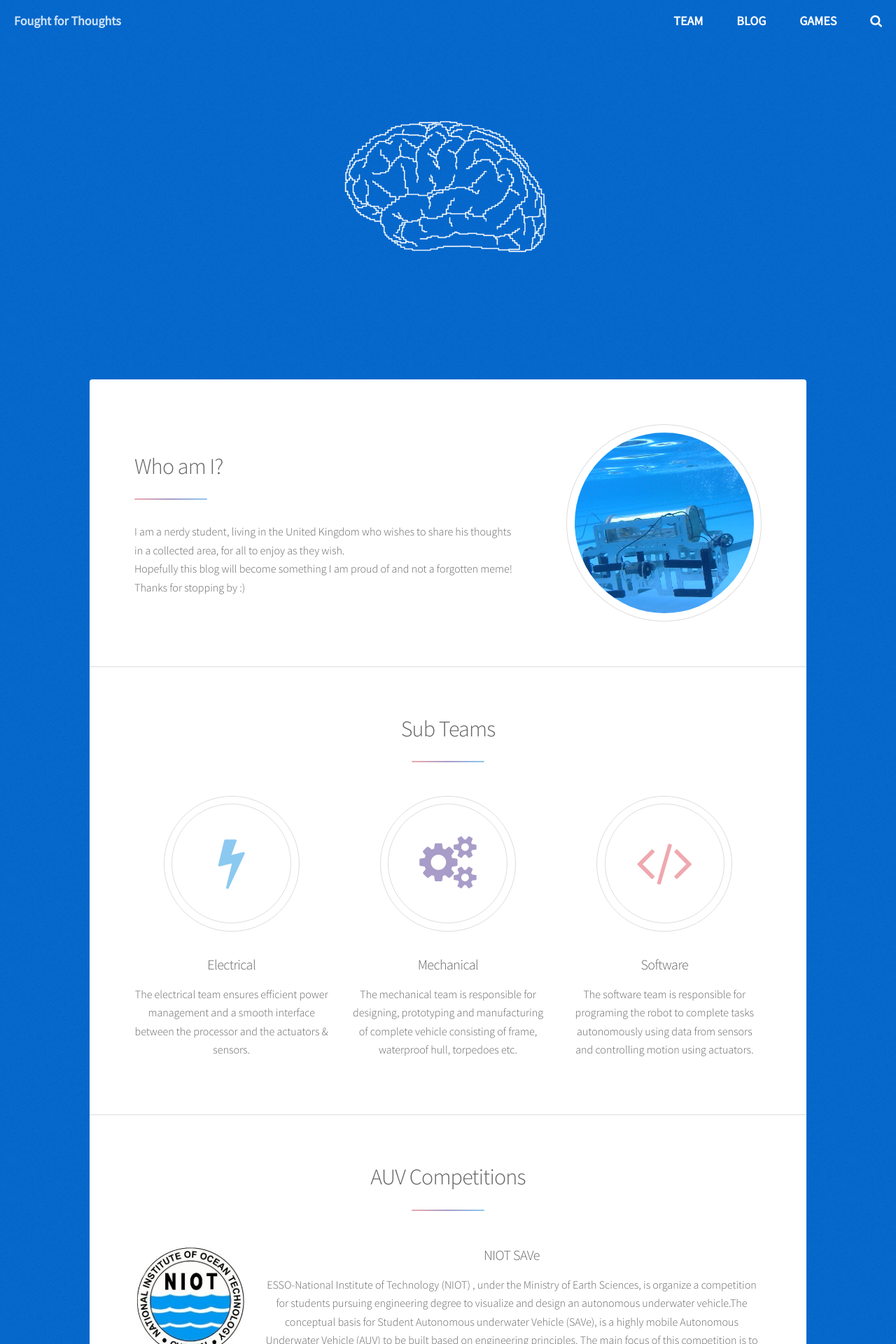
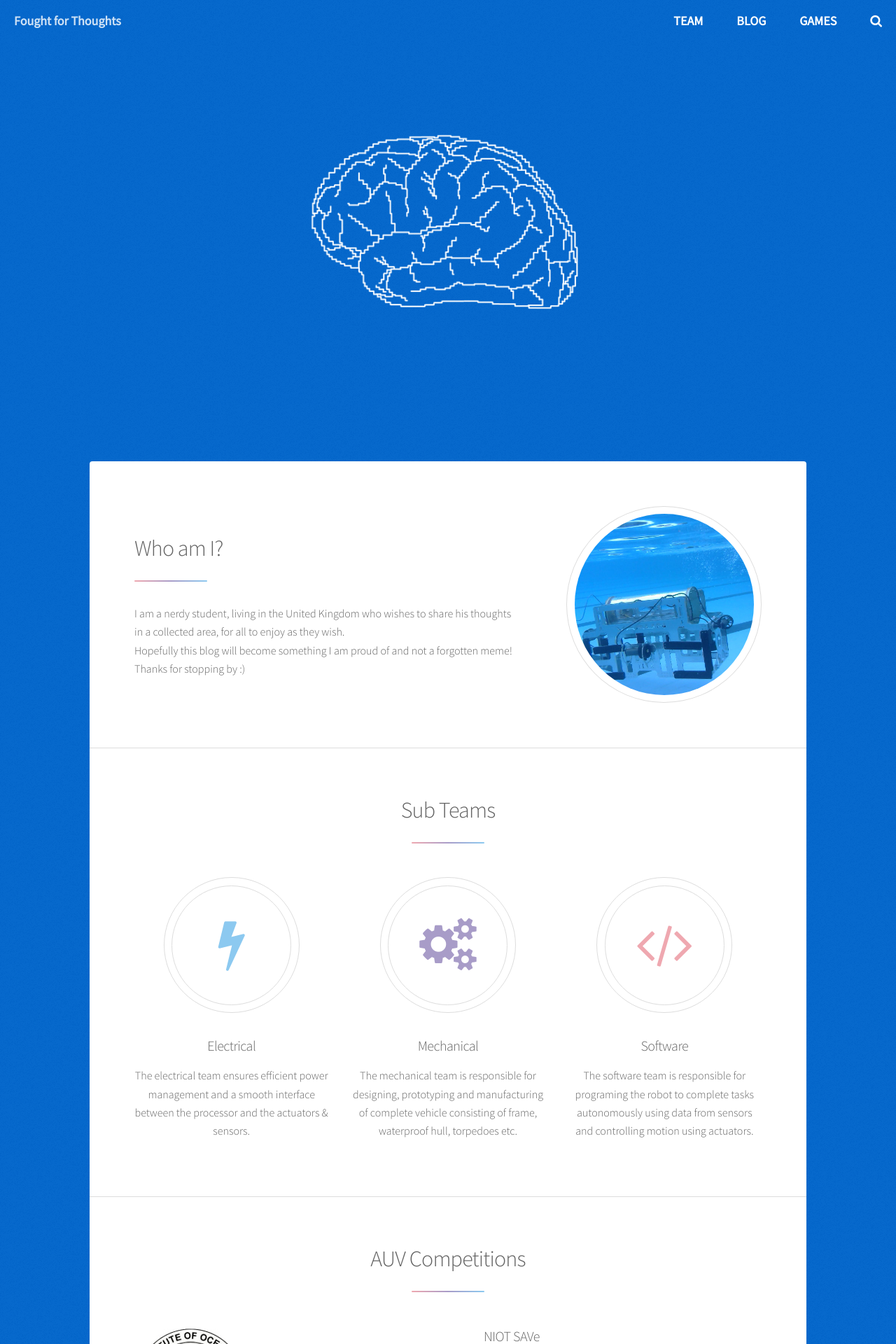
Before and after one commit to BeardOfBlondeness/MichaelP59024.github.io, a Jekyll site: the page built from index.html, in a window 1280 px wide. Shown: the top 1920 px of the page at 70% size. Built offline with Jekyll 4.4.1, drawn with Linux system fonts in a browser that asks for light colours.

Commit message:
logo should look nice now

```diff
--- a/assets/css/main.css
+++ b/assets/css/main.css
@@ -3061,7 +3061,7 @@ table.alt tbody tr td {
 #header.alt .logo img {
     display: block;
     margin: 0 auto;
-    max-width: 40%;
+    max-width: 53%;
 }
 
 @media screen and (max-width: 1280px) {
```
